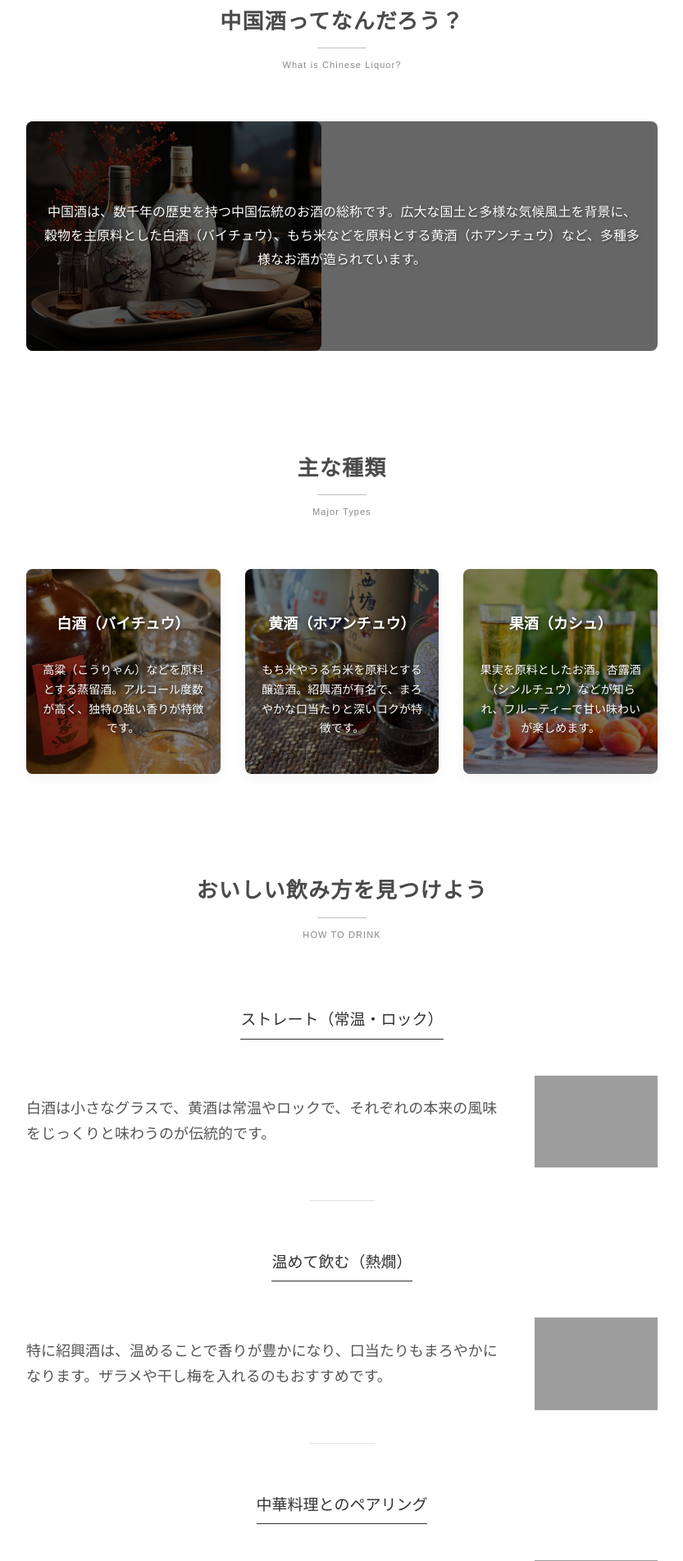
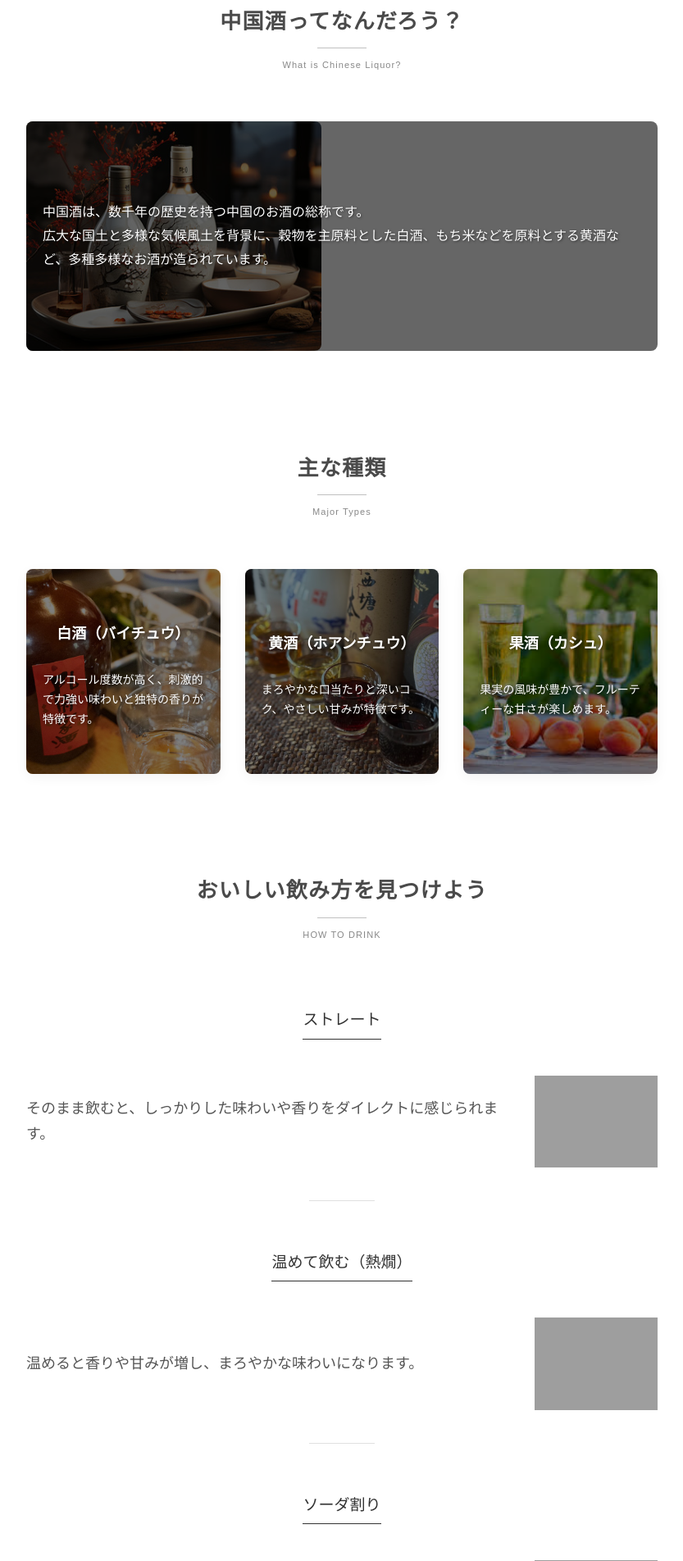
Before and after one commit to Maple-robin/sakebit, a PHP site: page /guide_chinese_sake.php in a window 1280 px wide. Shown: the part 468-2372 px from the top of the page at 82% size, without its empty margins (223-1056 px from the left). Run offline with PHP 8.4, Linux system fonts and the light colour scheme; data that the repository does not hold is empty; grey boxes are pictures that could not be loaded.

Commit message:
レイアウト調整とテキスト調整

```diff
--- a/sources/css/guide.css
+++ b/sources/css/guide.css
@@ -153,7 +153,7 @@ main {
   display: flex;
   justify-content: center;
   align-items: center;
-  text-align: center;
+  text-align: left;
   padding: 20px;
   box-sizing: border-box;
   border-radius: 8px; /* 画像に合わせて角を丸める */
@@ -191,7 +191,7 @@ main {
     padding: 30px;
     border-radius: 8px;
     box-shadow: 0 4px 15px rgba(0,0,0,0.05);
-    text-align: center;
+    text-align: left;
     transition: transform 0.3s, box-shadow 0.3s;
 }
 
--- a/sources/guide_chinese_sake.php
+++ b/sources/guide_chinese_sake.php
@@ -37,7 +37,7 @@
                     <div class="intro-content__image-container">
                         <img src="img/Chinese_sake_all.png" alt="中国酒の紹介画像" class="intro-content__image">
                         <div class="intro-content__overlay">
-                            <p>中国酒は、数千年の歴史を持つ中国伝統のお酒の総称です。広大な国土と多様な気候風土を背景に、穀物を主原料とした白酒（バイチュウ）、もち米などを原料とする黄酒（ホアンチュウ）など、多種多様なお酒が造られています。</p>
+                            <p>中国酒は、数千年の歴史を持つ中国のお酒の総称です。<br>広大な国土と多様な気候風土を背景に、穀物を主原料とした白酒、もち米などを原料とする黄酒など、多種多様なお酒が造られています。</p>
                         </div>
                     </div>
                 </div>
@@ -54,15 +54,15 @@
                 <div class="alcohol-types">
                     <div class="type-card type-card--bg" style="background-image: url('img/白酒.png');">
                         <h4>白酒（バイチュウ）</h4>
-                        <p>高粱（こうりゃん）などを原料とする蒸留酒。アルコール度数が高く、独特の強い香りが特徴です。</p>
+                        <p>アルコール度数が高く、刺激的で力強い味わいと独特の香りが特徴です。</p>
                     </div>
                     <div class="type-card type-card--bg" style="background-image: url('img/黄酒.png');">
                         <h4>黄酒（ホアンチュウ）</h4>
-                        <p>もち米やうるち米を原料とする醸造酒。紹興酒が有名で、まろやかな口当たりと深いコクが特徴です。</p>
+                        <p>まろやかな口当たりと深いコク、やさしい甘みが特徴です。</p>
                     </div>
                     <div class="type-card type-card--bg" style="background-image: url('img/果酒.png');">
                         <h4>果酒（カシュ）</h4>
-                        <p>果実を原料としたお酒。杏露酒（シンルチュウ）などが知られ、フルーティーで甘い味わいが楽しめます。</p>
+                        <p>果実の風味が豊かで、フルーティーな甘さが楽しめます。</p>
                     </div>
                 </div>
             </div>
@@ -80,11 +80,11 @@
                     <!-- ストレート -->
                     <div class="drink-way-item">
                         <div class="drink-way-item__title">
-                            <h3>ストレート（常温・ロック）</h3>
+                            <h3>ストレート</h3>
                         </div>
                         <div class="drink-way-item__step">
                             <div class="drink-way-item__description">
-                                <p>白酒は小さなグラスで、黄酒は常温やロックで、それぞれの本来の風味をじっくりと味わうのが伝統的です。</p>
+                                <p>そのまま飲むと、しっかりした味わいや香りをダイレクトに感じられます。</p>
                             </div>
                             <div class="drink-way-item__image">
                                 <img src="img/baijiu_glass.png" alt="ストレートの中国酒">
@@ -101,7 +101,7 @@
                         </div>
                         <div class="drink-way-item__step">
                             <div class="drink-way-item__description">
-                                <p>特に紹興酒は、温めることで香りが豊かになり、口当たりもまろやかになります。ザラメや干し梅を入れるのもおすすめです。</p>
+                                <p>温めると香りや甘みが増し、まろやかな味わいになります。</p>
                             </div>
                             <div class="drink-way-item__image">
                                 <img src="img/hot_shaoxing.png" alt="温めた紹興酒">
@@ -111,17 +111,17 @@
 
                     <hr>
 
-                    <!-- 中華料理とのペアリング -->
+                    <!-- ソーダ割り -->
                     <div class="drink-way-item">
                         <div class="drink-way-item__title">
-                            <h3>中華料理とのペアリング</h3>
+                            <h3>ソーダ割り</h3>
                         </div>
                         <div class="drink-way-item__step">
                             <div class="drink-way-item__description">
-                                <p>中国酒は、やはり中華料理との相性が抜群です。油分の多い料理をすっきりとさせ、料理の旨味を引き立てます。</p>
+                                <p>炭酸水で割るとすっきりとした飲み口になり、軽やかな味わいが楽しめます。</p>
                             </div>
                             <div class="drink-way-item__image">
-                                <img src="img/chinese_food.png" alt="中華料理と中国酒">
+                                <img src="img/soda_chu.png" alt="中国酒のソーダ割り">
                             </div>
                         </div>
                     </div>
--- a/sources/guide_umeshu.php
+++ b/sources/guide_umeshu.php
@@ -63,8 +63,8 @@
         <section class="guide-section beginner-types">
             <div class="section-inner">
                 <div class="section-title">
-                    <h2 class="ja">ベースのお酒で選ぶ</h2>
-                    <p class="en">Choose by Base Liquor</p>
+                    <h2 class="ja">主な種類</h2>
+                    <p class="en">Major Types</p>
                 </div>
                 <div class="alcohol-types">
                     <div class="type-card type-card--bg" style="background-image: url('img/梅酒ホワイトリカー.png');">
```
Also changed, not shown: sources/guide_sake.php (+4 -4 lines).
